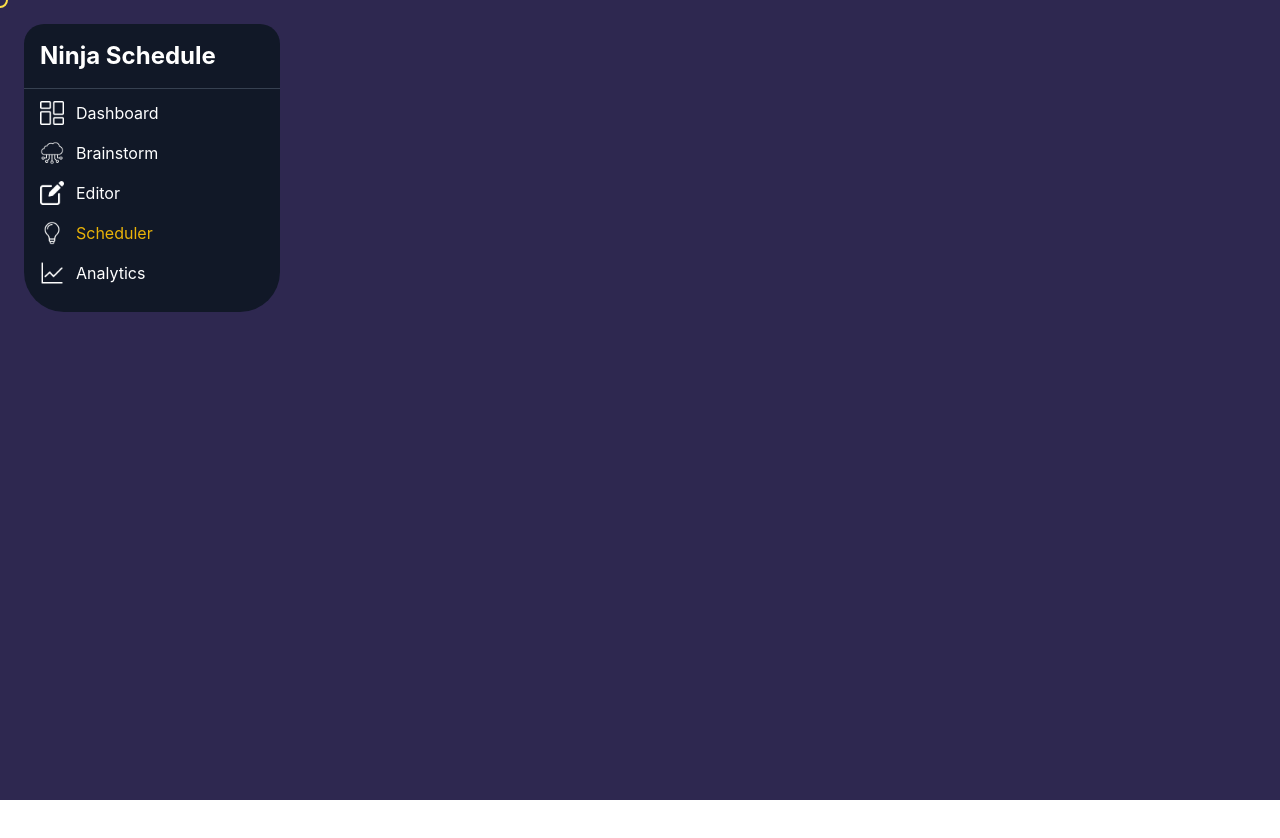
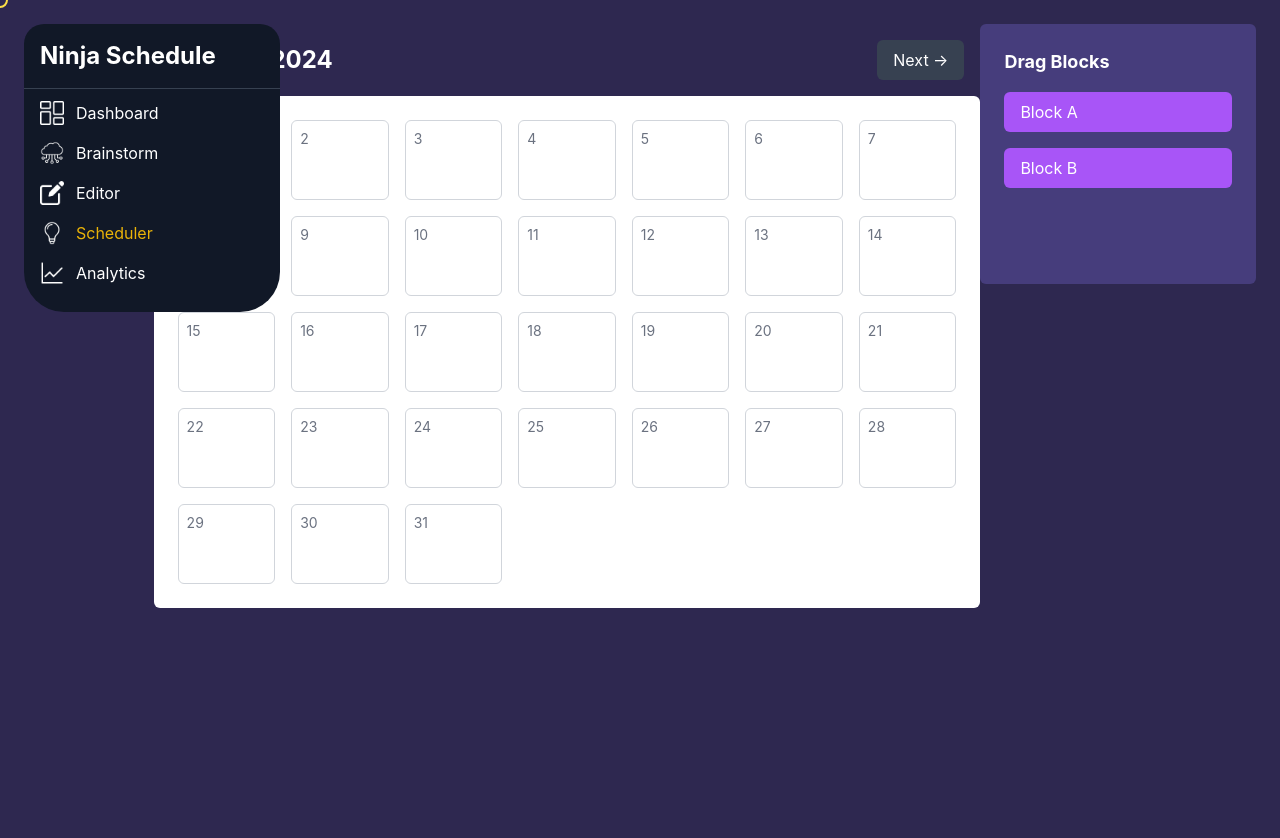
Before and after one commit to vi-yang-NU/ytb_scheduler, a React (Create React App) app in the folder my-app/: page /scheduler in a window 1280 px wide. Shown: the top 838 px of the page. Before the commit the page ends 800 px from the top, so only its background shows below. Built offline with nearby package versions, Linux system fonts and the light colour scheme.

Commit message:
sample calendar view for scheduler

```diff
--- /dev/null
+++ b/my-app/src/components/calendar.js
@@ -0,0 +1,191 @@
+import React, { useState, useEffect } from "react";
+
+const Calendar = () => {
+  const [currentMonthIndex, setCurrentMonthIndex] = useState(0);
+  const [months, setMonths] = useState([]);
+  const [draggingItem, setDraggingItem] = useState(null);
+  const [isDraggingFromCalendar, setIsDraggingFromCalendar] = useState(false);
+  const [usedBlocks, setUsedBlocks] = useState({}); // Track blocks that have been placed
+
+  // Initialize months (current and next 2 months)
+  useEffect(() => {
+    const today = new Date();
+    const tempMonths = [];
+    for (let i = 0; i < 3; i++) {
+      const date = new Date(today.getFullYear(), today.getMonth() + i, 1);
+      const daysInMonth = new Date(date.getFullYear(), date.getMonth() + 1, 0).getDate();
+      const days = Array.from({ length: daysInMonth }, () => null); // Days initialized with null
+      tempMonths.push({
+        name: date.toLocaleString("default", { month: "long" }),
+        year: date.getFullYear(),
+        days,
+      });
+    }
+    setMonths(tempMonths);
+  }, []);
+
+  const handleDragStart = (item, fromCalendar = false) => {
+    setDraggingItem(item);
+    setIsDraggingFromCalendar(fromCalendar);
+  };
+
+  const handleDrop = (dayIndex) => {
+    if (!draggingItem) return;
+
+    const updatedMonths = [...months];
+    const currentMonth = updatedMonths[currentMonthIndex];
+
+    // Ensure block can only exist in one day
+    if (usedBlocks[draggingItem]) {
+      const [prevMonthIndex, prevDayIndex] = usedBlocks[draggingItem];
+      updatedMonths[prevMonthIndex].days[prevDayIndex] = null;
+    }
+
+    currentMonth.days[dayIndex] = draggingItem;
+    setUsedBlocks({ ...usedBlocks, [draggingItem]: [currentMonthIndex, dayIndex] });
+    setMonths(updatedMonths);
+    setDraggingItem(null);
+    setIsDraggingFromCalendar(false);
+  };
+
+  const handleDeleteBlock = () => {
+    if (draggingItem && usedBlocks[draggingItem]) {
+      const [monthIndex, dayIndex] = usedBlocks[draggingItem];
+      const updatedMonths = [...months];
+      updatedMonths[monthIndex].days[dayIndex] = null;
+
+      delete usedBlocks[draggingItem];
+      setMonths(updatedMonths);
+      setDraggingItem(null);
+      setIsDraggingFromCalendar(false);
+    }
+  };
+
+  const handleDeleteBlockByClick = (monthIndex, dayIndex) => {
+    const updatedMonths = [...months];
+    const blockToRemove = updatedMonths[monthIndex].days[dayIndex];
+
+    if (blockToRemove) {
+      delete usedBlocks[blockToRemove];
+      updatedMonths[monthIndex].days[dayIndex] = null;
+      setMonths(updatedMonths);
+    }
+  };
+
+  const nextMonth = () => {
+    if (currentMonthIndex < months.length - 1) {
+      setCurrentMonthIndex(currentMonthIndex + 1);
+    }
+  };
+
+  const prevMonth = () => {
+    if (currentMonthIndex > 0) {
+      setCurrentMonthIndex(currentMonthIndex - 1);
+    }
+  };
+
+  return (
+    <div className="flex min-h-screen bg-[#2E2850] text-white">
+      {/* Calendar Section */}
+      <div className="flex flex-col items-center flex-grow">
+        {/* Calendar Header */}
+        <div className="flex items-center justify-between w-full max-w-4xl p-4">
+          {currentMonthIndex > 0 && (
+            <button
+              onClick={prevMonth}
+              className="bg-gray-700 px-4 py-2 rounded-md hover:bg-gray-600"
+            >
+              ← Previous
+            </button>
+          )}
+          <h2 className="text-2xl font-bold">
+            {months[currentMonthIndex]?.name} {months[currentMonthIndex]?.year}
+          </h2>
+          {currentMonthIndex < months.length - 1 && (
+            <button
+              onClick={nextMonth}
+              className="bg-gray-700 px-4 py-2 rounded-md hover:bg-gray-600"
+            >
+              Next →
+            </button>
+          )}
+        </div>
+
+        {/* Calendar Grid */}
+        <div
+          className="grid grid-cols-7 gap-4 w-full max-w-4xl bg-white p-6 rounded-md text-black"
+          onDragOver={(e) => e.preventDefault()}
+        >
+          {months[currentMonthIndex]?.days.map((day, index) => (
+            <div
+              key={index}
+              className="h-20 border border-gray-300 rounded-md flex items-center justify-center relative"
+              onDragOver={(e) => e.preventDefault()}
+              onDrop={() => handleDrop(index)}
+            >
+              <span className="absolute top-2 left-2 text-sm text-gray-500">
+                {index + 1}
+              </span>
+              {day && (
+                <div
+                  className="bg-purple-500 text-white px-2 py-1 rounded-md cursor-pointer relative group"
+                  draggable
+                  onDragStart={(e) => {
+                    handleDragStart(day, true);
+                    e.dataTransfer.setDragImage(e.target, 0, 0);
+                  }}
+                >
+                  {day}
+                  <span
+                    className="absolute top-[-0.5rem] right-[-0.5rem] bg-red-500 text-white rounded-full w-5 h-5 flex items-center justify-center text-xs cursor-pointer opacity-0 group-hover:opacity-100 transition-opacity"
+                    onClick={() => handleDeleteBlockByClick(currentMonthIndex, index)}
+                  >
+                    ×
+                  </span>
+                </div>
+              )}
+            </div>
+          ))}
+        </div>
+      </div>
+
+      {/* Right Panel */}
+      <div className="w-1/4 p-6 bg-[#463D7C] flex flex-col justify-between rounded-md h-[50%]">
+        {/* Drag Blocks */}
+        <div className="flex flex-col w-full">
+          <h3 className="text-lg font-bold text-white mb-4">Drag Blocks</h3>
+          {["Block A", "Block B"].map((block) => (
+            <div
+              key={block}
+              className={`px-4 py-2 rounded-md mb-4 cursor-pointer ${
+                usedBlocks[block] ? "bg-gray-500 text-gray-300" : "bg-purple-500 text-white"
+              }`}
+              draggable={!usedBlocks[block]}
+              onDragStart={(e) => {
+                if (!usedBlocks[block]) {
+                  handleDragStart(block, false);
+                  e.dataTransfer.setDragImage(e.target, 0, 0);
+                }
+              }}
+            >
+              {block}
+            </div>
+          ))}
+        </div>
+
+        {/* Trash Can */}
+        <div
+          className={`bg-red-600 text-white font-bold text-sm w-10 h-10 flex items-center justify-center rounded-full mt-4 ${
+            isDraggingFromCalendar ? "opacity-100 visible" : "opacity-0 invisible"
+          }`}
+          onDrop={handleDeleteBlock}
+          onDragOver={(e) => e.preventDefault()}
+        >
+          🗑
+        </div>
+      </div>
+    </div>
+  );
+};
+
+export default Calendar;
--- a/my-app/src/pages/scheduler.js
+++ b/my-app/src/pages/scheduler.js
@@ -1,13 +1,19 @@
 import React from "react";
-import Navigation from '../components/Navigation.js'
-
+import Navigation from "../components/Navigation.js";
+import Calendar from "../components/calendar.js";
 
 const Scheduler = () => {
   return (
-    <div className='min-h-screen  bg-[#2E2850]'>
-      <div className='grid grid-cols-10 gap-4 max-w-full mx-auto h-full'>
-        <div className='col-span-1 h-full'>
+    <div className="min-h-screen bg-[#2E2850]">
+      <div className="grid grid-cols-10 gap-4 max-w-full mx-auto h-full">
+        {/* Navigation */}
+        <div className="col-span-1 h-full">
           <Navigation />
+        </div>
+
+        {/* Main Content */}
+        <div className="col-span-9 p-6">
+          <Calendar />
         </div>
       </div>
     </div>
```
